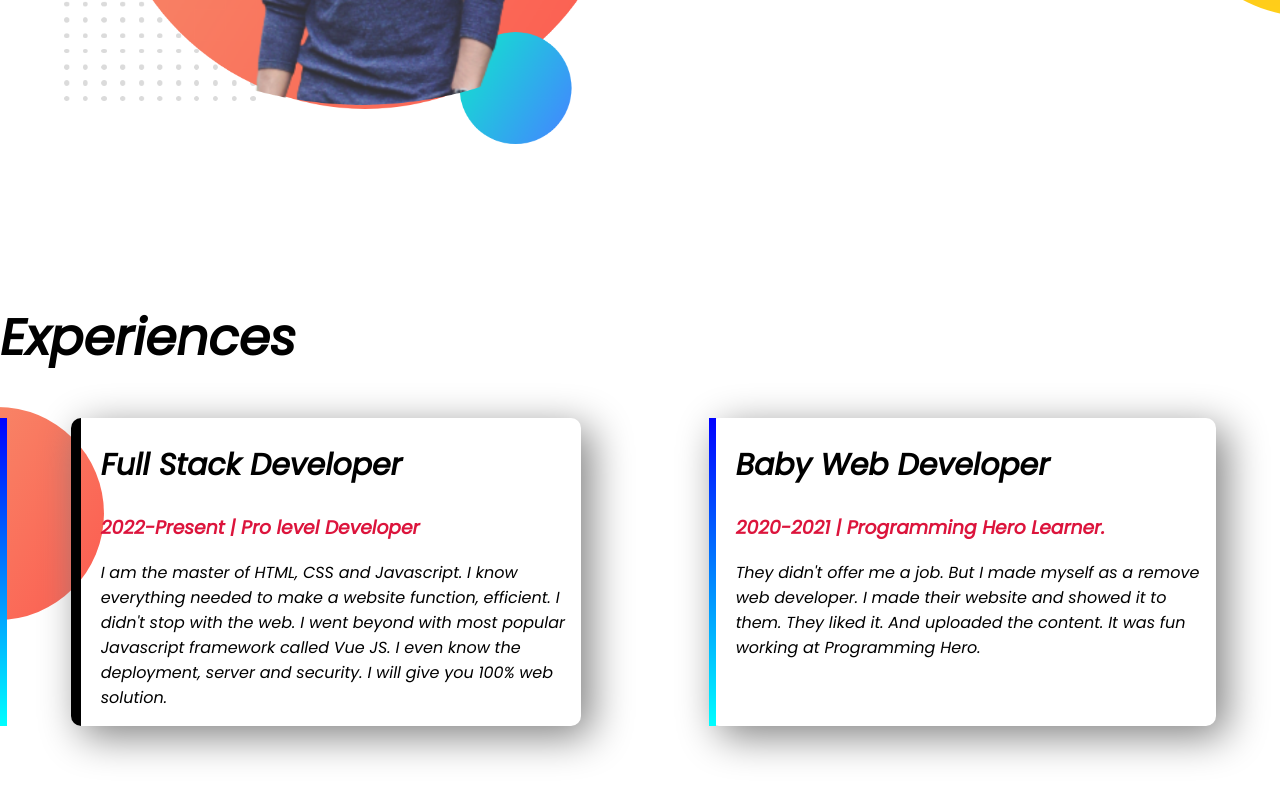
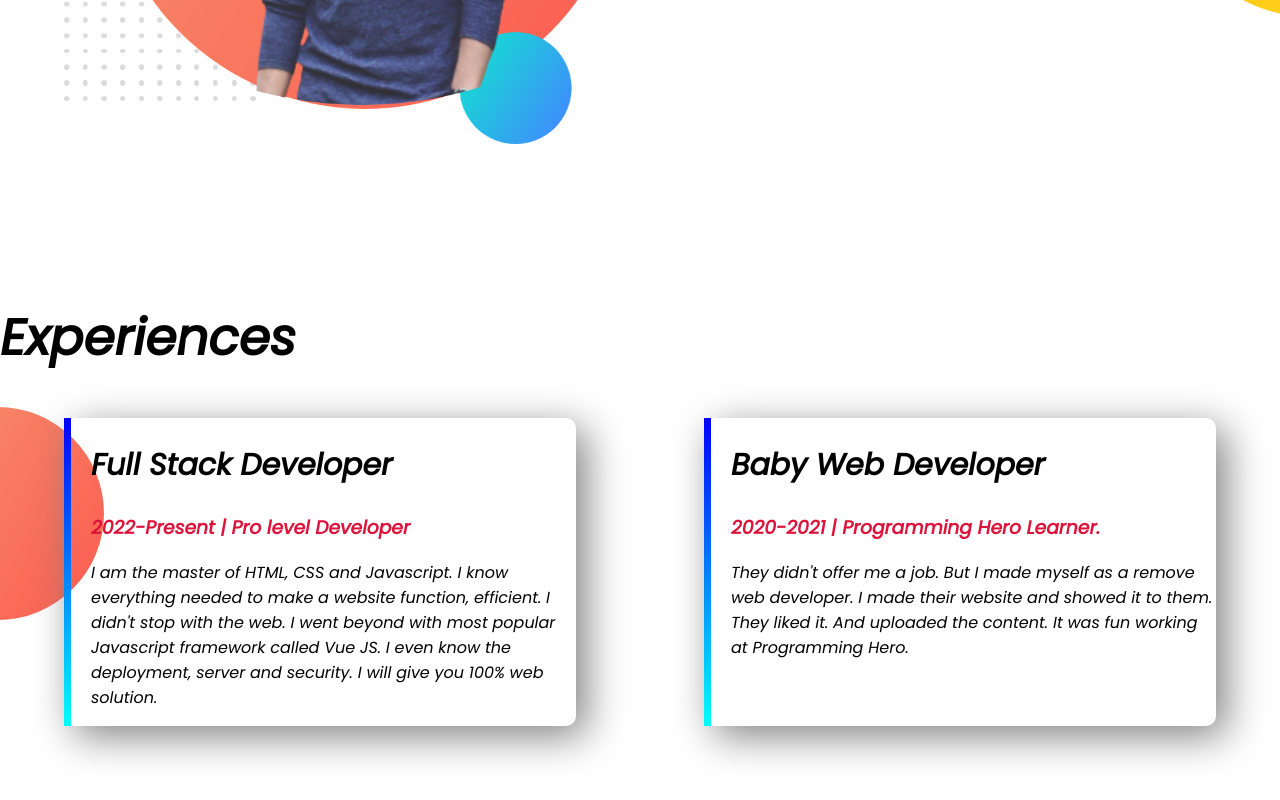
Before and after one commit to Tanvir170/developer-portfolio, a plain HTML site: page index.html in a window 1280 px wide. Shown: the part 1113-1913 px from the top of the page. Drawn offline with Linux system fonts and the light colour scheme.

Commit message:
border added

```diff
--- a/index.html
+++ b/index.html
@@ -44,8 +44,8 @@
     </section>
     <section class="experience-area">
         <h1>Experiences</h1>
-        <div id="full-stack-experience" class="flexible-container">
-            <div class="experience-item">
+        <div class="flexible-container">
+            <div class="experience-item web-developer-experience">
                 <h2>Full Stack Developer</h2>
                 <h3 class="Orange">2022-Present | Pro level Developer</h3>
                 <p>I am the master of HTML, CSS and Javascript. I know everything needed to make a website function,
@@ -53,7 +53,7 @@
                     Vue
                     JS. I even know the deployment, server and security. I will give you 100% web solution.</p>
             </div>
-            <div id="web-developer-experience" class="experience-item">
+            <div class="experience-item web-developer-experience">
                 <h2>Baby Web Developer</h2>
                 <h3 class="Orange">2020-2021 | Programming Hero Learner.</h3>
                 <p>They didn't offer me a job. But I made myself as a remove web developer. I made their website and
--- a/style.css
+++ b/style.css
@@ -54,12 +54,7 @@ h2{
     box-shadow: 10px 10px 40px gray;
     border-left: 10px solid;
 }
-#full-stack-experience{
-    border-left: 7px solid;
-    border-image: linear-gradient(blue, cyan);
-    border-image-slice: 1;
-}
-#web-developer-experience{
+.web-developer-experience{
     border-left: 7px solid;
     border-image: linear-gradient(blue, cyan);
     border-image-slice: 1;
```
Also changed, not shown: images/my-bg (2).png (added).
